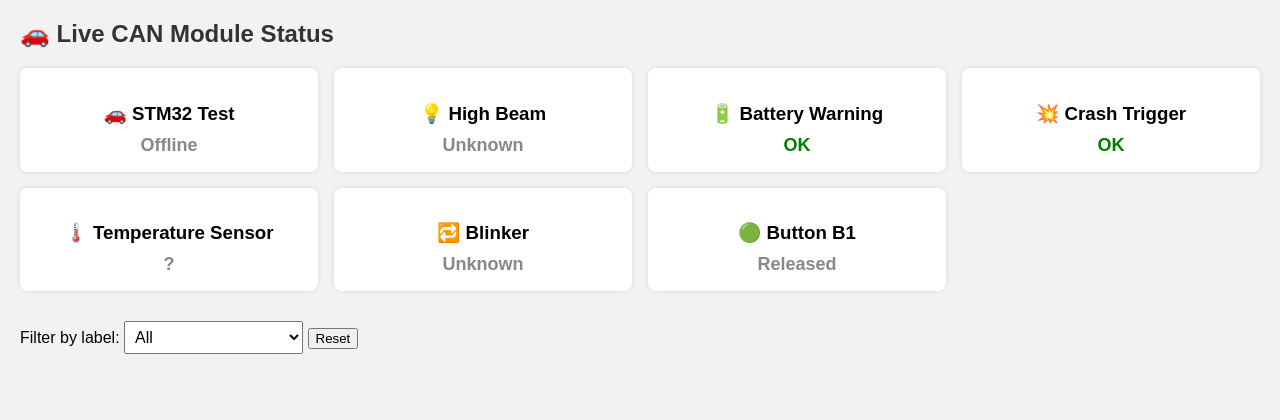
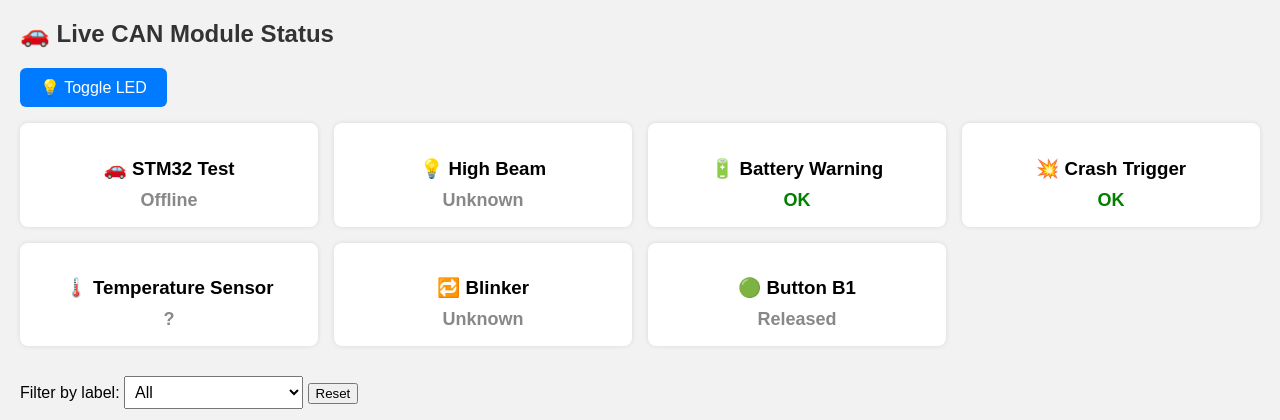
Before and after one commit to brodenn/canbus_project, a Flask app: page / in a window 1280 px wide. Shown: the top 420 px of the page. Run offline with Flask 3, Linux system fonts and the light colour scheme; data that the repository does not hold is empty.

Commit message:
Add LED toggle button to dashboard and implement LED control via CAN messages

```diff
--- a/pi_can_dashboard/templates/index.html
+++ b/pi_can_dashboard/templates/index.html
@@ -79,10 +79,27 @@
       max-height: 400px;
       overflow-y: auto;
     }
+
+    #ledToggleBtn {
+      padding: 10px 20px;
+      font-size: 16px;
+      background-color: #007bff;
+      color: white;
+      border: none;
+      border-radius: 6px;
+      margin-bottom: 16px;
+      cursor: pointer;
+    }
+
+    #ledToggleBtn:hover {
+      background-color: #0056b3;
+    }
   </style>
 </head>
 <body>
   <h2>🚗 Live CAN Module Status</h2>
+
+  <button id="ledToggleBtn">💡 Toggle LED</button>
 
   <div class="dashboard" id="statusTiles"></div>
 
@@ -202,6 +219,15 @@
     document.getElementById("filter").addEventListener("change", updateMessages);
     updateMessages();
     setInterval(updateMessages, 500);
+
+    // LED toggle button
+    document.getElementById("ledToggleBtn").addEventListener("click", () => {
+      fetch("/api/led", { method: "POST" })
+        .then(res => {
+          if (res.ok) console.log("LED toggle sent");
+          else console.error("LED toggle failed");
+        });
+    });
   </script>
 </body>
 </html>
```
Also changed, not shown: 2 other files.
